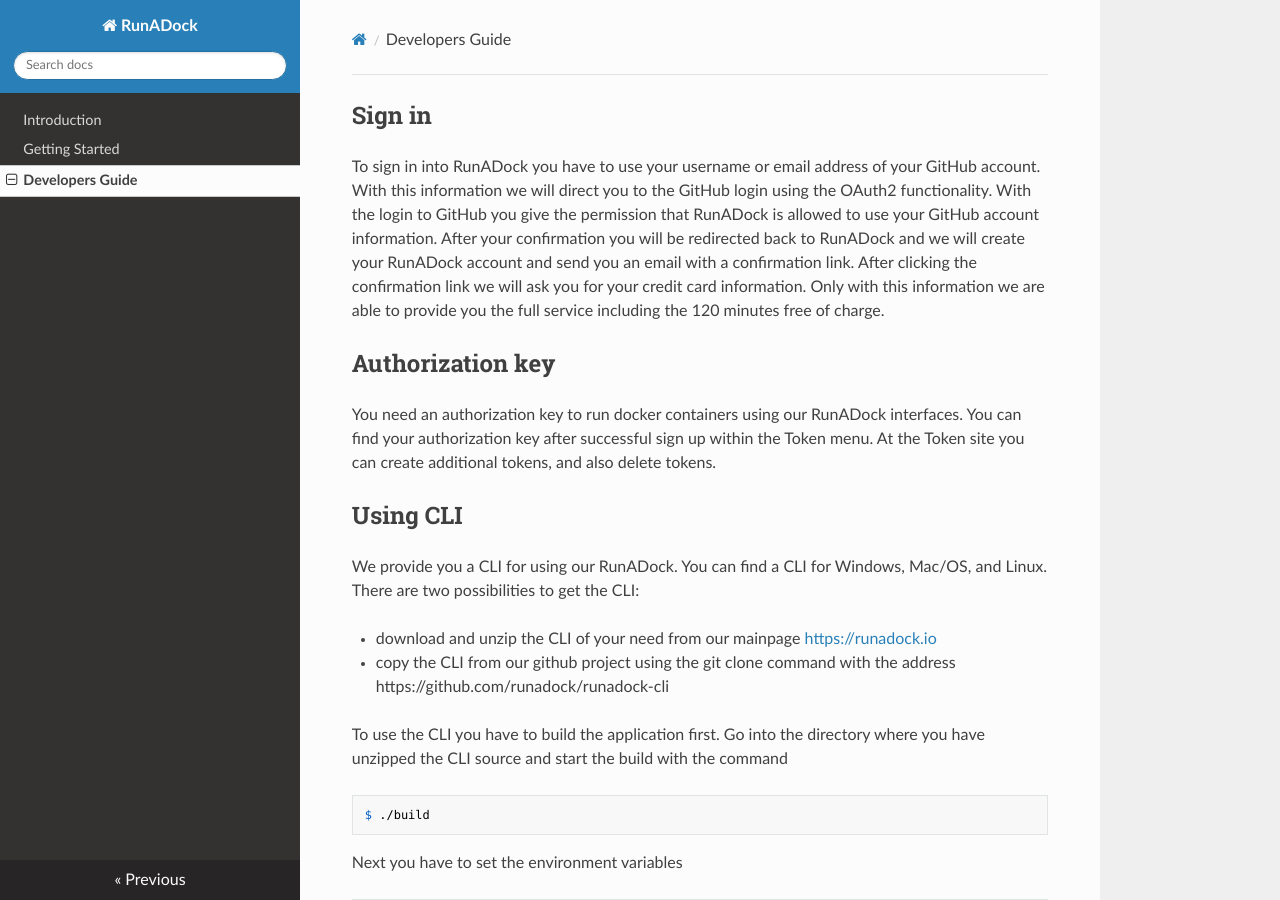
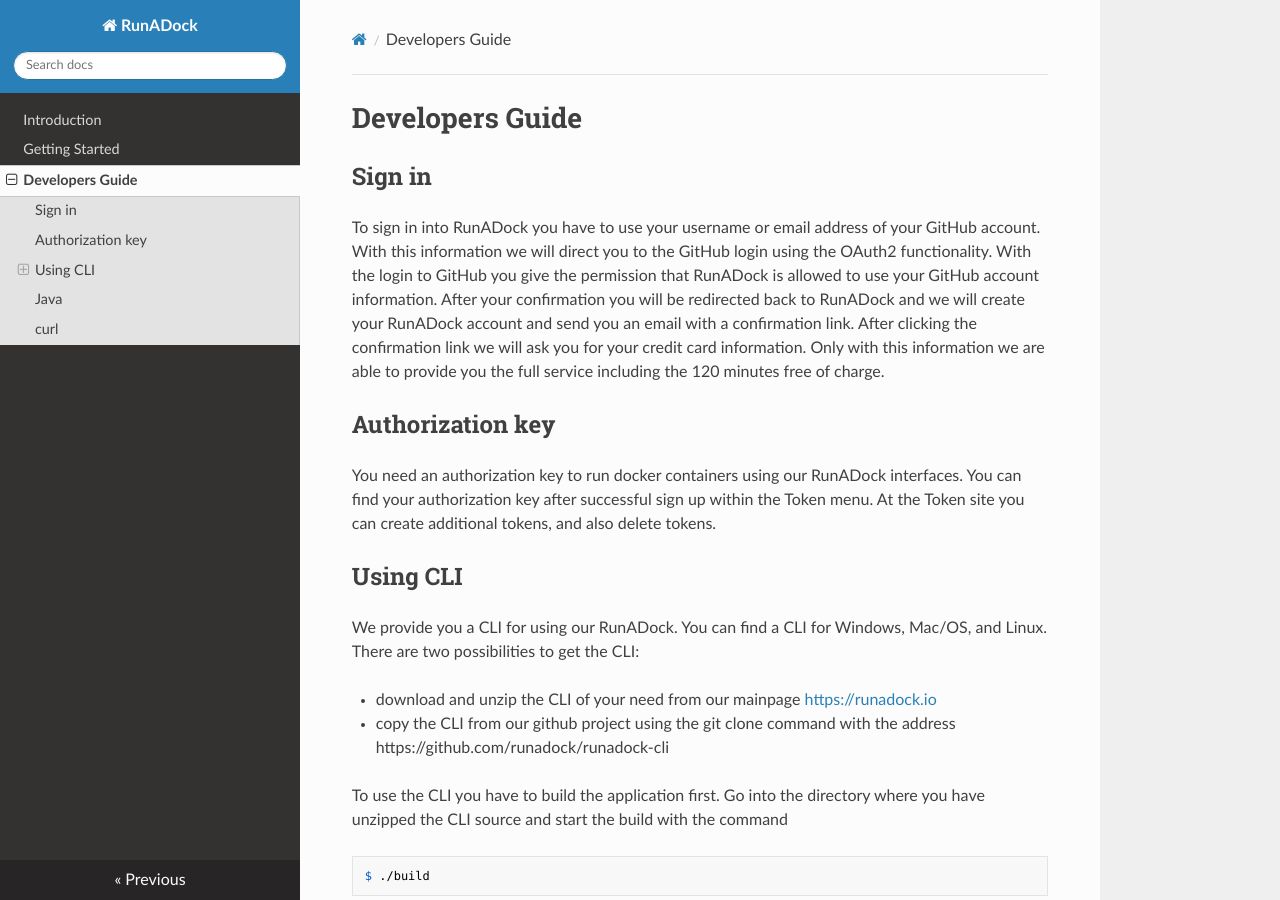
Before and after one commit to runadock/docs, an MkDocs documentation site: the page built from docs/DevelopersGuide.md, in a window 1280 px wide and 900 px high. Built offline with MkDocs 1.6.1, drawn with Linux system fonts in a browser that asks for light colours; nearby versions of some CDN libraries; old or Windows-style settings are respelled for this version of MkDocs.

Commit message:
Update DevelopersGuide.md

```diff
--- a/docs/DevelopersGuide.md
+++ b/docs/DevelopersGuide.md
@@ -1,3 +1,5 @@
+# Developers Guide
+
 Sign in
 -------
 
```
